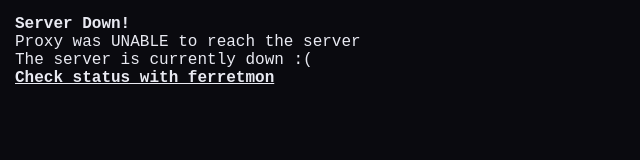
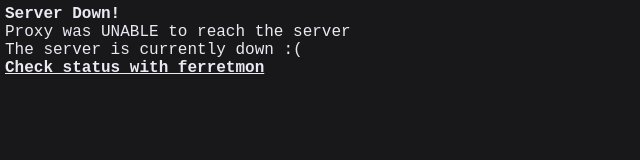
Before and after one commit to ferretsys/FerretMon, a website: page public/serverdown.html in a window 1280 px wide. Shown: the whole page, without its empty margins (0-640 px from the left). Drawn offline with Linux system fonts and the light colour scheme.

Commit message:
Logging to find bug in prod

```diff
--- a/public/serverdown.html
+++ b/public/serverdown.html
@@ -8,11 +8,11 @@
     <link rel="stylesheet" href="/colour.css">
     <style>
         body {
-            background-color: rgb(10, 10, 15);
+            background-color: rgb(24, 24, 27);
             color: rgb(233, 234, 242);
             font-family: "Courier New", Courier, monospace;
             margin: 0;
-            padding: 15px;
+            padding: 5px;
             box-sizing: border-box;
             height: 100vh;
             width: 100vw;
--- a/src/index.js
+++ b/src/index.js
@@ -23,6 +23,7 @@
     const target = `http://${routeConfig[host].domain || "localhost"}${routeConfig[host].port ? `:${routeConfig[host].port}` : ""}`;
     proxy.web(req, res, { target }, (err) => {
       if (err && (err.code === "ECONNREFUSED" || err.code === "ETIMEDOUT")) {
+        console.log(err);
         const fallbackTarget = "http://localhost:82/serverdown.html";
         http
           .get(fallbackTarget, (fallbackRes) => {
@@ -43,6 +44,7 @@
     req.on("response", (proxyRes) => {
       if (proxyRes.statusCode === 521) {
         const fallbackTarget = "http://localhost:82/serverdown.html";
+        console.log("Fallback to serverdown.html due to 521 error");
         http
           .get(fallbackTarget, (fallbackRes) => {
             res.writeHead(fallbackRes.statusCode, fallbackRes.headers);
```
